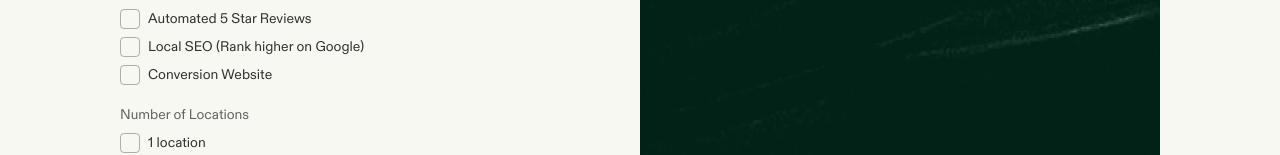
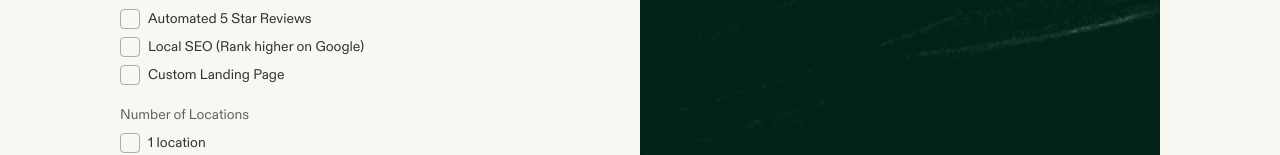
Before and after one commit to sukritx/1sapien-company, a Next.js app: page /contact in a window 1280 px wide. Shown: the part 505-660 px from the top of the page. Built offline with nearby package versions, Linux system fonts and the light colour scheme.

Commit message:
feat: update interest label in ContactForm for consistency with services offered

```diff
--- a/src/components/sites/1sapien-com-7e0a74f7/contact-dc38169e/ContactForm.tsx
+++ b/src/components/sites/1sapien-com-7e0a74f7/contact-dc38169e/ContactForm.tsx
@@ -3,7 +3,7 @@
 const INTERESTS = [
   { label: "Automated 5 Star Reviews", value: "automated-reviews" },
   { label: "Local SEO (Rank higher on Google)", value: "local-seo" },
-  { label: "Conversion Website", value: "conversion-website" },
+  { label: "Custom Landing Page", value: "website-landing-page" },
 ];
 
 const LOCATION_COUNTS = [
```
